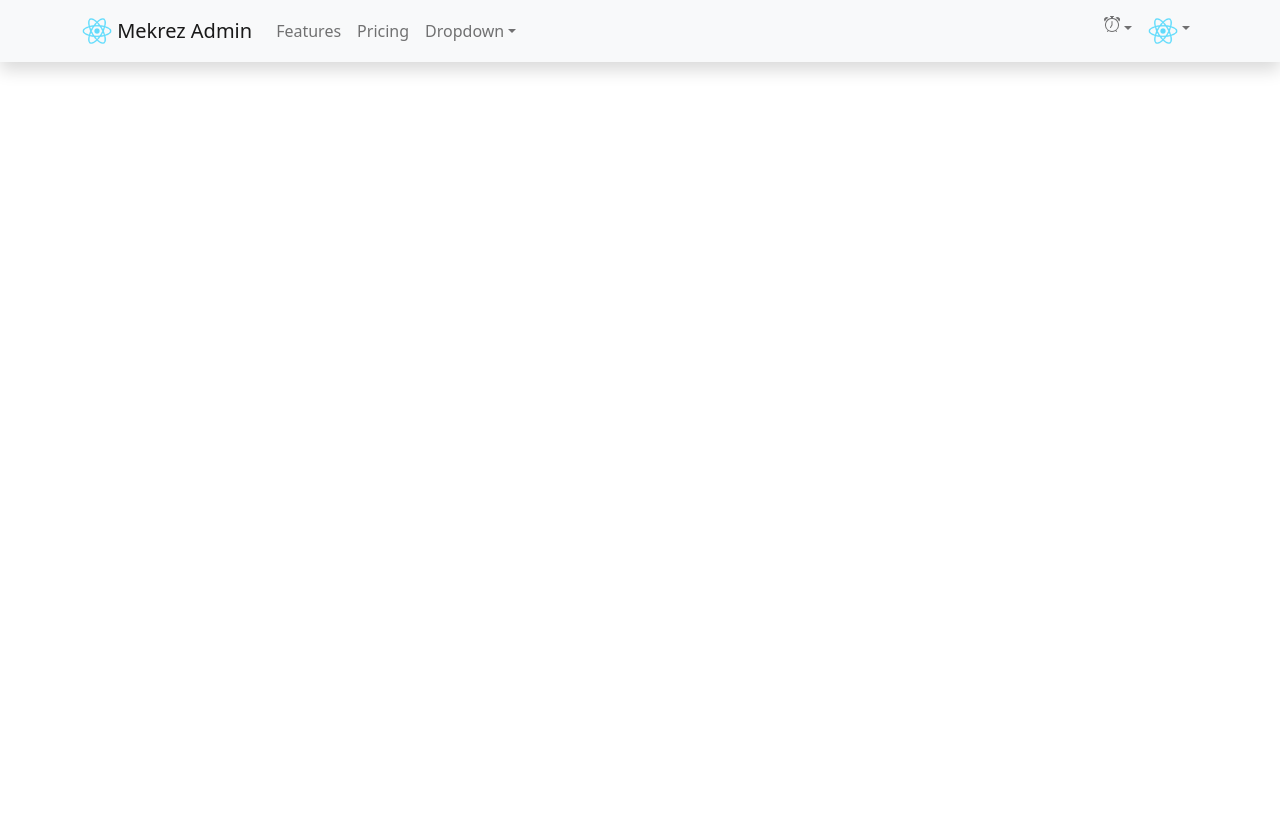
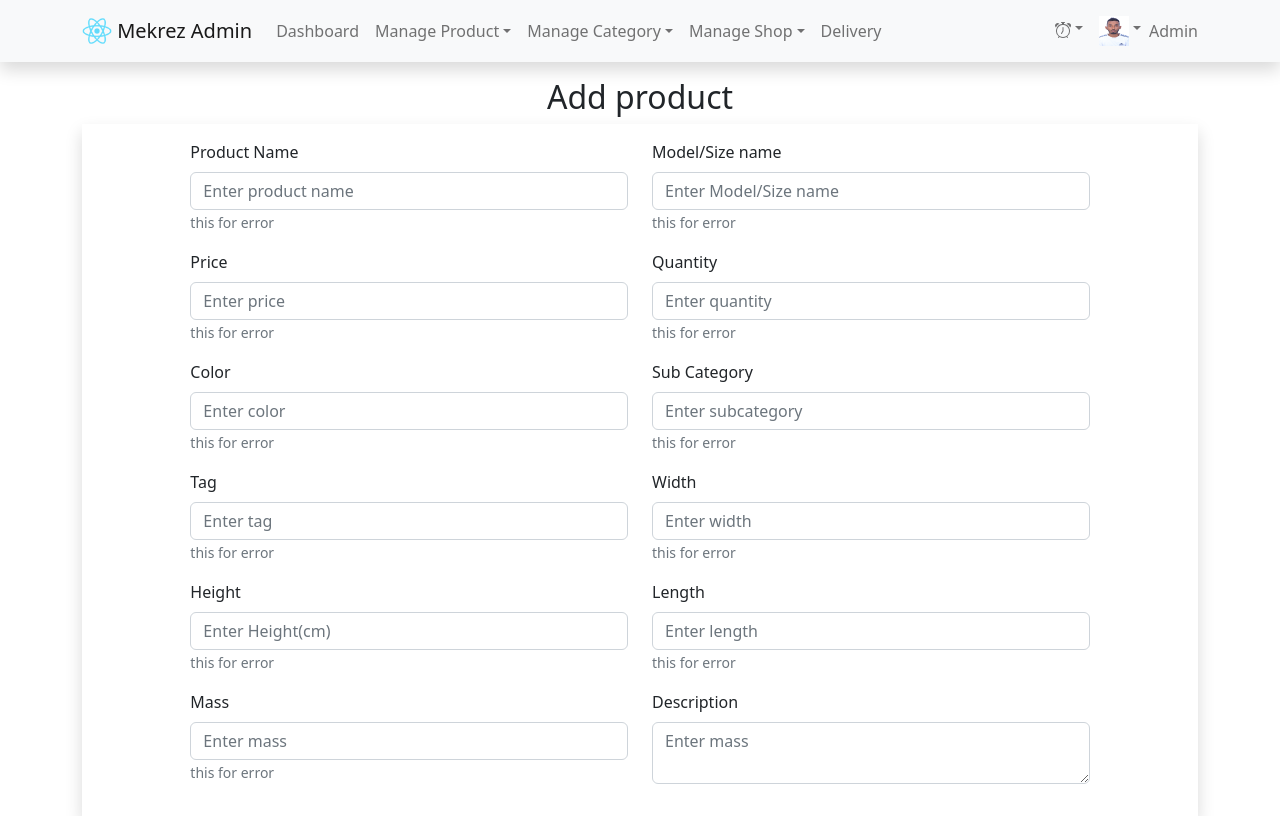
Before and after one commit to kasahun-welela/admin-mekrez-ecommerce, a React (Create React App) app: page / in a window 1280 px wide. Built offline with nearby package versions, Linux system fonts and the light colour scheme.

Commit message:
product page added

```diff
--- a/src/App.js
+++ b/src/App.js
@@ -1,10 +1,12 @@
 import "./App.css";
 import NavBar from "./components/NavBar";
+import AddProduct from "./products/AddProduct";
 
 function App() {
   return (
     <div>
       <NavBar />
+      <AddProduct />
     </div>
   );
 }
--- a/src/components/NavBar.jsx
+++ b/src/components/NavBar.jsx
@@ -26,29 +26,53 @@ function NavBar() {
           <Navbar.Toggle aria-controls="responsive-navbar-nav" />
           <Navbar.Collapse id="responsive-navbar-nav">
             <Nav className="me-auto">
-              <Nav.Link href="#features">Features</Nav.Link>
-              <Nav.Link href="#pricing">Pricing</Nav.Link>
-              <NavDropdown title="Dropdown" id="collasible-nav-dropdown">
-                <NavDropdown.Item href="#action/3.1">Action</NavDropdown.Item>
-                <NavDropdown.Item href="#action/3.2">
-                  Another action
+              <Nav.Link href="dashboard">Dashboard</Nav.Link>
+
+              <NavDropdown title="Manage Product" id="collasible-nav-dropdown">
+                <NavDropdown.Item href="add-product">
+                  Add Product
                 </NavDropdown.Item>
-                <NavDropdown.Item href="#action/3.3">
-                  Something
+                <NavDropdown.Item href="update-product">
+                  Update Product
                 </NavDropdown.Item>
                 <NavDropdown.Divider />
-                <NavDropdown.Item href="#action/3.4">
-                  Separated link
+                <NavDropdown.Item href="add-model">Add Model</NavDropdown.Item>
+                <NavDropdown.Item href="edit-model">
+                  Edit Model
                 </NavDropdown.Item>
               </NavDropdown>
+
+              <NavDropdown title="Manage Category" id="collasible-nav-dropdown">
+                <NavDropdown.Item href="create-category">
+                  Create Category
+                </NavDropdown.Item>
+                <NavDropdown.Item href="update-category">
+                  Update Category
+                </NavDropdown.Item>
+                <NavDropdown.Divider />
+
+                <NavDropdown.Item href="create-subcategory">
+                  Create Sub Category
+                </NavDropdown.Item>
+                <NavDropdown.Item href="update-subcategory">
+                  update Sub Category
+                </NavDropdown.Item>
+              </NavDropdown>
+              <NavDropdown title="Manage Shop" id="collasible-nav-dropdown">
+                <NavDropdown.Item href="create-shop">
+                  Create Shop
+                </NavDropdown.Item>
+                <NavDropdown.Item href="edit-shop">Edit Shop</NavDropdown.Item>
+              </NavDropdown>
+              <Nav.Link href="delivery">Delivery</Nav.Link>
             </Nav>
             <Nav>
               <NavDropdown
                 title={
                   <BsAlarm
-                    className="d-inline-block align-top"
-                    width="30"
-                    height="30"
+                    className="d-inline-block align-center"
+                    width="500px"
+                    height="500"
                   />
                 }
                 id="collasible-nav-dropdown"
@@ -62,11 +86,12 @@ function NavBar() {
                 <NavDropdown.Divider />
                 <NavDropdown.Item href="logout">Logout</NavDropdown.Item>
               </NavDropdown>
+
               <NavDropdown
                 title={
                   <img
                     alt=""
-                    src="../logo192.png"
+                    src="../myPhoto.jpeg"
                     width="30"
                     height="30"
                     className="d-inline-block align-top"
@@ -84,6 +109,7 @@ function NavBar() {
                 <NavDropdown.Item href="logout">Logout</NavDropdown.Item>
               </NavDropdown>
             </Nav>
+            <Navbar.Text>Admin</Navbar.Text>
           </Navbar.Collapse>
         </Container>
       </Navbar>
--- a/src/products/AddProduct.jsx
+++ b/src/products/AddProduct.jsx
@@ -1,7 +1,101 @@
 import React from "react";
+import { Form, Button, Container, Row, Col } from "react-bootstrap/";
+function AddProduct() {
+  return (
+    <div className="mt-3 ">
+      <Container>
+        <h2 className="text-center">Add product</h2>
+        <Form className="shadow p-3">
+          <div className="row justify-content-center">
+            <div className="col-lg-5 col-sm-12">
+              <Form.Group className="mb-3" controlId="product">
+                <Form.Label>Product Name</Form.Label>
+                <Form.Control type="text" placeholder="Enter product name" />
+                <Form.Text className="text-muted">this for error</Form.Text>
+              </Form.Group>
+            </div>
+            <div className="col-lg-5 col-sm-12">
+              <Form.Group className="mb-3" controlId="model">
+                <Form.Label>Model/Size name</Form.Label>
+                <Form.Control type="text" placeholder="Enter Model/Size name" />
+                <Form.Text className="text-muted">this for error</Form.Text>
+              </Form.Group>
+            </div>
 
-function AddProduct() {
-  return <div>AddProduct</div>;
+            <div className="col-lg-5 col-sm-12">
+              <Form.Group className="mb-3" controlId="price">
+                <Form.Label>Price</Form.Label>
+                <Form.Control type="text" placeholder="Enter price" />
+                <Form.Text className="text-muted">this for error</Form.Text>
+              </Form.Group>
+            </div>
+            <div className="col-lg-5 col-sm-12">
+              <Form.Group className="mb-3" controlId="quantity">
+                <Form.Label>Quantity</Form.Label>
+                <Form.Control type="text" placeholder="Enter quantity" />
+                <Form.Text className="text-muted">this for error</Form.Text>
+              </Form.Group>
+            </div>
+            <div className="col-lg-5 col-sm-12">
+              <Form.Group className="mb-3" controlId="color">
+                <Form.Label>Color</Form.Label>
+                <Form.Control type="text" placeholder="Enter color" />
+                <Form.Text className="text-muted">this for error</Form.Text>
+              </Form.Group>
+            </div>
+            <div className="col-lg-5 col-sm-12">
+              <Form.Group className="mb-3" controlId="subcategory">
+                <Form.Label>Sub Category</Form.Label>
+                <Form.Control type="text" placeholder="Enter subcategory" />
+                <Form.Text className="text-muted">this for error</Form.Text>
+              </Form.Group>
+            </div>
+            <div className="col-lg-5 col-sm-12">
+              <Form.Group className="mb-3" controlId="tag">
+                <Form.Label>Tag</Form.Label>
+                <Form.Control type="text" placeholder="Enter tag" />
+                <Form.Text className="text-muted">this for error</Form.Text>
+              </Form.Group>
+            </div>
+            <div className="col-lg-5 col-sm-12">
+              <Form.Group className="mb-3" controlId="width">
+                <Form.Label>Width</Form.Label>
+                <Form.Control type="text" placeholder="Enter width" />
+                <Form.Text className="text-muted">this for error</Form.Text>
+              </Form.Group>
+            </div>
+            <div className="col-lg-5 col-sm-12">
+              <Form.Group className="mb-3" controlId="height">
+                <Form.Label>Height</Form.Label>
+                <Form.Control type="text" placeholder="Enter Height(cm)" />
+                <Form.Text className="text-muted">this for error</Form.Text>
+              </Form.Group>
+            </div>
+            <div className="col-lg-5 col-sm-12">
+              <Form.Group className="mb-3" controlId="length">
+                <Form.Label>Length</Form.Label>
+                <Form.Control type="text" placeholder="Enter length" />
+                <Form.Text className="text-muted">this for error</Form.Text>
+              </Form.Group>
+            </div>
+            <div className="col-lg-5 col-sm-12">
+              <Form.Group className="mb-3" controlId="mass">
+                <Form.Label>Mass</Form.Label>
+                <Form.Control type="text" placeholder="Enter mass" />
+                <Form.Text className="text-muted">this for error</Form.Text>
+              </Form.Group>
+            </div>
+            <div className="col-lg-5 col-sm-12">
+              <Form.Group className="mb-3" controlId="description">
+                <Form.Label>Description</Form.Label>
+                <Form.Control as="textarea" placeholder="Enter mass" />
+              </Form.Group>
+            </div>
+          </div>
+        </Form>
+      </Container>
+    </div>
+  );
 }
 
 export default AddProduct;
```
Also changed, not shown: public/myPhoto.jpeg (added).
